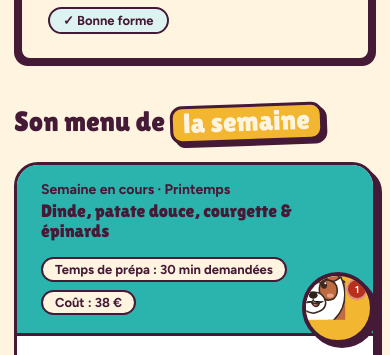
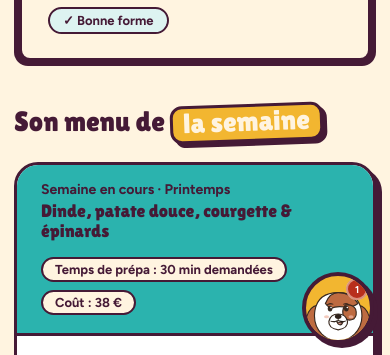
Before and after one commit to colineaimelle/kyno, a website: page espace-client.html in a window 390 px wide. Shown: the part 484-839 px from the top of the page. Drawn offline with nearby package versions, Linux system fonts and the light colour scheme.

Commit message:
fix: case rose sans Viva, bouton chat centré, savings prénoms cap(), marges 48px/16px
- case rose : retire SVG Viva, padding 28px 20px, justify-content center
- chat-toggle : align-items center, viva-mini viewBox 54 0 330 330 xMidYMid meet (tete entiere)
- renderSavings : title avec pour Viva et Patte via cap() sur chaque prenom
- header 48px, main max-width 1280px padding 48px desktop, 16px mobile

Co-Authored-By: Claude Sonnet 4.6 <noreply@anthropic.com>

```diff
--- a/espace-client.html
+++ b/espace-client.html
@@ -123,7 +123,7 @@ body{font-family:var(--font-texte),system-ui,sans-serif;background:#FFF4E0;color
 @keyframes kring{from{transform:scale(.9);opacity:.6;}to{transform:scale(1.6);opacity:0;}}
 
 /* ─── HEADER ─── */
-header{position:fixed;top:0;left:0;right:0;z-index:60;background:rgba(255,244,224,0.94);backdrop-filter:saturate(150%) blur(14px);-webkit-backdrop-filter:saturate(150%) blur(14px);border-bottom:3px solid #451A36;display:grid;grid-template-columns:auto 1fr auto;align-items:center;gap:20px;padding:0 36px;min-height:68px;}
+header{position:fixed;top:0;left:0;right:0;z-index:60;background:rgba(255,244,224,0.94);backdrop-filter:saturate(150%) blur(14px);-webkit-backdrop-filter:saturate(150%) blur(14px);border-bottom:3px solid #451A36;display:grid;grid-template-columns:auto 1fr auto;align-items:center;gap:20px;padding:0 48px;min-height:68px;}
 .logo{display:flex;align-items:center;text-decoration:none;flex-shrink:0;padding-left:4px;}
 .header-chips{display:flex;flex-direction:column;align-items:center;gap:4px;min-width:0;overflow:hidden;}
 .header-chips>div:first-child{display:flex;align-items:center;gap:8px;flex-wrap:nowrap;}
@@ -141,7 +141,7 @@ header{position:fixed;top:0;left:0;right:0;z-index:60;background:rgba(255,244,22
 .user-menu .btn-logout:hover{background:#FDE3EA;}
 
 /* ─── LAYOUT ─── */
-main{max-width:1080px;margin:0 auto;padding:88px 18px 110px;display:flex;flex-direction:column;gap:52px;}
+main{max-width:1280px;margin:0 auto;padding:88px 48px 110px;display:flex;flex-direction:column;gap:52px;}
 h2{font-family:var(--font-titre);font-weight:400;font-synthesis:none;font-size:clamp(28px,3.4vw,36px);margin:0 0 20px;line-height:1.05;}
 .ky-sticker{display:inline-block;background:#F2B630;border:3px solid #451A36;border-radius:12px;box-shadow:4px 4px 0 #451A36;padding:0 10px 3px;transform:rotate(-2deg);}
 .ky-sticker-rose{display:inline-block;background:#F27A9B;border:3px solid #451A36;border-radius:12px;box-shadow:4px 4px 0 #451A36;padding:0 10px 3px;transform:rotate(-2deg);}
@@ -170,7 +170,7 @@ h2{font-family:var(--font-titre);font-weight:400;font-synthesis:none;font-size:c
 .case-score-fill{height:100%;background:#17706C;transition:width 1s cubic-bezier(.22,.61,.36,1);}
 .case-score-etat{display:inline-flex;align-items:center;background:#DDF3F1;border:2px solid #451A36;border-radius:999px;padding:5px 13px;font:700 13px/1 var(--font-texte),sans-serif;color:#451A36;align-self:flex-start;}
 /* Case 3 : rose */
-.case-rose{background:#F27A9B;padding:20px 20px 0;display:flex;flex-direction:column;gap:12px;}
+.case-rose{background:#F27A9B;padding:28px 20px;display:flex;flex-direction:column;justify-content:center;gap:12px;}
 .case-rose-points{position:absolute;right:0;top:0;width:45%;height:80px;background-image:radial-gradient(#E5432F 3px,transparent 3.5px);background-size:18px 18px;opacity:.45;pointer-events:none;}
 .case-bulle-wrap{position:relative;width:240px;height:115px;}
 .case-bulle-svg{position:absolute;inset:0;width:100%;height:100%;}
@@ -179,6 +179,7 @@ h2{font-family:var(--font-titre);font-weight:400;font-synthesis:none;font-size:c
 .case-viva-bas{position:absolute;right:10px;bottom:-12px;width:100px;height:auto;}
 /* Sur mobile */
 @media(max-width:768px){
+  main{padding-left:16px;padding-right:16px;}
   .planche{grid-template-columns:1fr;padding:8px;gap:8px;}
   .case-rose{display:none;}
   .case-turquoise{padding:20px;gap:16px;}
@@ -482,7 +483,7 @@ h2{font-family:var(--font-titre);font-weight:400;font-synthesis:none;font-size:c
 #sendBtn{width:44px;height:44px;flex-shrink:0;border:3px solid #451A36;background:#F2B630;border-radius:999px;cursor:pointer;display:flex;align-items:center;justify-content:center;transition:transform .15s;box-shadow:3px 3px 0 #451A36;}
 #sendBtn:hover{transform:translateY(-2px);}
 #sendBtn:disabled{opacity:.5;cursor:not-allowed;transform:none;}
-.chat-toggle{position:relative;width:96px;height:96px;border-radius:50%;border:4px solid #451A36;background:#F2B630;cursor:pointer;display:flex;align-items:flex-end;justify-content:center;box-shadow:4px 4px 0 #451A36;transition:transform .18s;overflow:hidden;flex-shrink:0;}
+.chat-toggle{position:relative;width:96px;height:96px;border-radius:50%;border:4px solid #451A36;background:#F2B630;cursor:pointer;display:flex;align-items:center;justify-content:center;box-shadow:4px 4px 0 #451A36;transition:transform .18s;overflow:hidden;flex-shrink:0;}
 .chat-toggle:hover{transform:translateY(-2px);}
 .chat-toggle svg.viva-mini{width:100%;height:100%;}
 .chat-toggle .chat-x{position:absolute;inset:0;display:none;align-items:center;justify-content:center;}
@@ -697,7 +698,6 @@ h2{font-family:var(--font-titre);font-weight:400;font-synthesis:none;font-size:c
           <p class="case-bulle-txt">Mon menu de la semaine est prêt !</p>
         </div>
         <button class="case-voir-menu" onclick="document.getElementById('sectionMenu').scrollIntoView({behavior:'smooth'})">Voir son menu</button>
-        <svg viewBox="0 0 460 500" preserveAspectRatio="xMidYMax meet" style="position:absolute;right:10px;bottom:-12px;width:100px;height:109px;" aria-hidden="true"><use href="#viva-full"/></svg>
       </div>
     </div>
   </section>
@@ -1053,7 +1053,24 @@ h2{font-family:var(--font-titre);font-weight:400;font-synthesis:none;font-size:c
   </div>
   <div class="chat-hint" id="chatHint">Dis-moi ce qui a changé !</div>
   <button class="chat-toggle" id="chatToggleBtn" onclick="toggleChat()" aria-label="Ouvrir le chat">
-    <svg class="viva-mini" viewBox="96 78 248 226" preserveAspectRatio="xMidYMax meet"><use href="#viva-head"/></svg>
+    <svg class="viva-mini" viewBox="54 0 330 330" preserveAspectRatio="xMidYMid meet"><g stroke="#3A2A20" stroke-width="6" stroke-linejoin="round" stroke-linecap="round">
+<path d="M118 150 q-58 8 -64 88 q-4 64 40 104 q40 18 58 -16 q16 -64 6 -132 q-6 -36 -40 -44 Z" fill="#BE6B41"></path>
+<path d="M320 150 q58 8 64 88 q4 64 -40 104 q-40 18 -58 -16 q-16 -64 -6 -132 q6 -36 40 -44 Z" fill="#BE6B41"></path>
+<path d="M220 86 q104 0 120 92 q12 74 -36 122 q-38 36 -84 36 q-46 0 -84 -36 q-48 -48 -36 -122 q16 -92 120 -92 Z" fill="#FFFFFF"></path>
+<path d="M220 86 q70 0 102 56 q-30 22 -70 18 q-44 -6 -70 8 q-22 -16 -28 -26 q22 -56 66 -56 Z" fill="#BE6B41"></path>
+<path d="M256 150 q40 -6 54 22 q10 30 -10 50 q-30 14 -50 -8 q-16 -34 6 -64 Z" fill="#BE6B41"></path>
+<path d="M220 196 q40 0 48 38 q4 34 -48 44 q-52 -10 -48 -44 q8 -38 48 -38 Z" fill="#FFFFFF"></path>
+<g stroke="none"><ellipse cx="160" cy="210" rx="13" ry="8" fill="#EFB7A6" opacity="0.75"></ellipse><ellipse cx="286" cy="210" rx="13" ry="8" fill="#EFB7A6" opacity="0.75"></ellipse></g>
+<g stroke="none" fill="#3A2A20"><ellipse cx="178" cy="168" rx="12" ry="15"></ellipse><ellipse cx="262" cy="168" rx="12" ry="15"></ellipse></g>
+<g stroke="none" fill="#FFFFFF"><circle cx="183" cy="162" r="4"></circle><circle cx="267" cy="162" r="4"></circle></g>
+<path d="M163 147 q15 -9 30 -2" stroke-width="4.5"></path>
+<path d="M247 145 q15 -8 30 2" stroke-width="4.5"></path>
+<path d="M220 196 q17 0 17 13 q0 11 -17 13 q-17 -2 -17 -13 q0 -13 17 -13 Z" fill="#2E211A" stroke="none"></path>
+<path d="M220 222 v8" stroke-width="4.5"></path>
+<path d="M220 230 q-20 13 -38 4" stroke-width="4.5"></path>
+<path d="M220 230 q20 14 38 3" stroke-width="4.5"></path>
+<path d="M212 234 q8 18 18 18 q10 0 14 -13 q-16 6 -32 -5 Z" fill="#D98E80"></path>
+</g></svg>
     <span class="chat-x"><svg viewBox="0 0 24 24" width="24" height="24" fill="none" stroke="#fff" stroke-width="2.4" stroke-linecap="round"><path d="M18 6 6 18"></path><path d="m6 6 12 12"></path></svg></span>
     <span class="chat-unread" id="chatUnread" style="display:none;">1</span>
   </button>
@@ -1785,9 +1802,12 @@ function renderSavings(p) {
   const coutDay = coutWeek / 7;
   const ecoDogChef = Math.max(0, Math.round((7 - coutDay) * days));
   const ecoCroq = Math.max(0, Math.round((3.5 - coutDay) * days));
+  const noms = (chiens.length >= 1 ? chiens : (p.prenom_chien ? [p] : []))
+    .map(c => cap(c.prenom_chien || '')).filter(Boolean);
+  const pour = noms.length ? ' pour ' + noms.join(' et ') : '';
   block.style.display = 'block';
   block.innerHTML = `
-    <div class="savings-title">Tes économies depuis le début avec Kyno</div>
+    <div class="savings-title">Tes économies${pour} depuis le début avec Kyno</div>
     <div class="savings-row">
       <div class="saving-line">
         <div class="saving-vs">vs livraison type Dog Chef <small>~ 7 € / jour</small></div>
```
